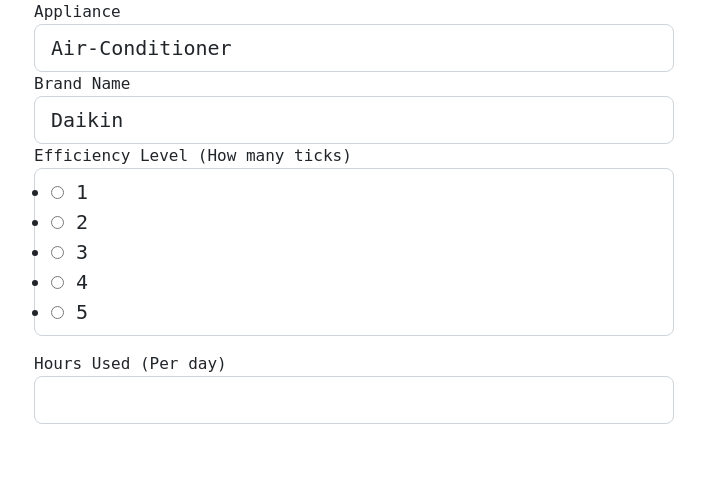
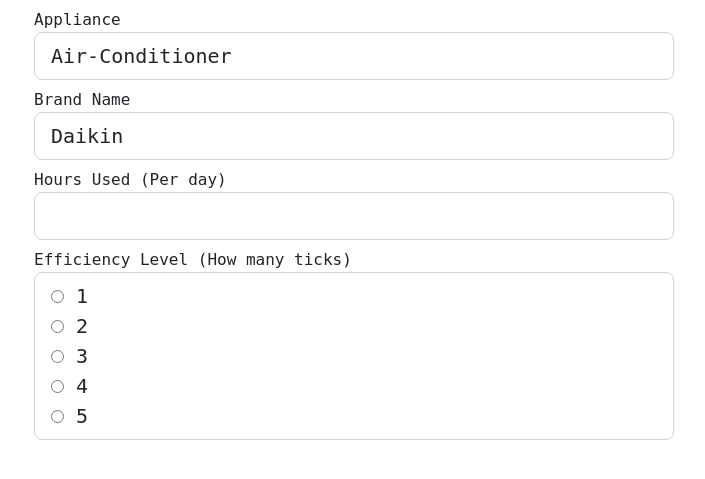
Before and after one commit to lgf2111/energy-calculator, a Flask app: page / in a window 1280 px wide. Shown: the part 56-535 px from the top of the page, without its empty margins (286-991 px from the left). Run offline with Flask 2, Linux system fonts and the light colour scheme; some libraries are stand-ins or nearby versions.

Commit message:
fixed some errors

```diff
--- a/webapp/static/style/style.css
+++ b/webapp/static/style/style.css
@@ -4,6 +4,6 @@
     font-family: monospace;
 }
 
-#Effciency{
+#Efficiency{
     list-style-type: none ;
 }
--- a/webapp/templates/home.html
+++ b/webapp/templates/home.html
@@ -5,7 +5,7 @@
         <link rel="stylesheet" href="../static/style/style.css" />
     </head>
 
-    <div class="form-group" id="Appliance">
+    <div class="form-group my-2" id="Appliance">
         {{ form.appliance.label(class="form-control-label") }}
         {% if form.appliance.errors %}
             {{ form.appliance(class="form-control form-control-lg is-invalid") }}
@@ -19,7 +19,7 @@
         {% endif %}
     </div>
 
-    <div class="form-group" id="Brand">
+    <div class="form-group my-2" id="Brand">
         {{ form.brand.label(class="form-control-label") }}
         {% if form.brand.errors %}
             {{ form.brand(class="form-control form-control-lg is-invalid") }}
@@ -33,21 +33,7 @@
         {% endif %}
     </div>
 
-    <div class="form-group">
-        {{ form.ticks.label(class="form-control-label") }}
-        {% if form.ticks.errors %}
-            {{ form.ticks(class="form-control form-control-lg is-invalid") }}
-            <div class="invalid-feedback">
-            {% for error in form.ticks.errors %}
-                <span>{{ error }}</span>
-            {% endfor %}
-            </div>
-        {% else %}
-            {{ form.ticks(class="form-control form-control-lg", id ="Efficiency" ) }}
-        {% endif %}
-    </div>
-
-    <div class="form-group" id="Duration">
+    <div class="form-group my-2" id="Duration">
         {{ form.usage.label(class="form-control-label") }}
         {% if form.usage.errors %}
             {{ form.usage(class="form-control form-control-lg is-invalid") }}
@@ -61,6 +47,18 @@
         {% endif %}
     </div>
 
-
+    <div class="form-group my-2">
+        {{ form.ticks.label(class="form-control-label") }}
+        {% if form.ticks.errors %}
+            {{ form.ticks(class="form-control form-control-lg is-invalid") }}
+            <div class="invalid-feedback">
+            {% for error in form.ticks.errors %}
+                <span>{{ error }}</span>
+            {% endfor %}
+            </div>
+        {% else %}
+            {{ form.ticks(class="form-control form-control-lg", id ="Efficiency" ) }}
+        {% endif %}
+    </div>
 </form>
 {% endblock content %}
```
